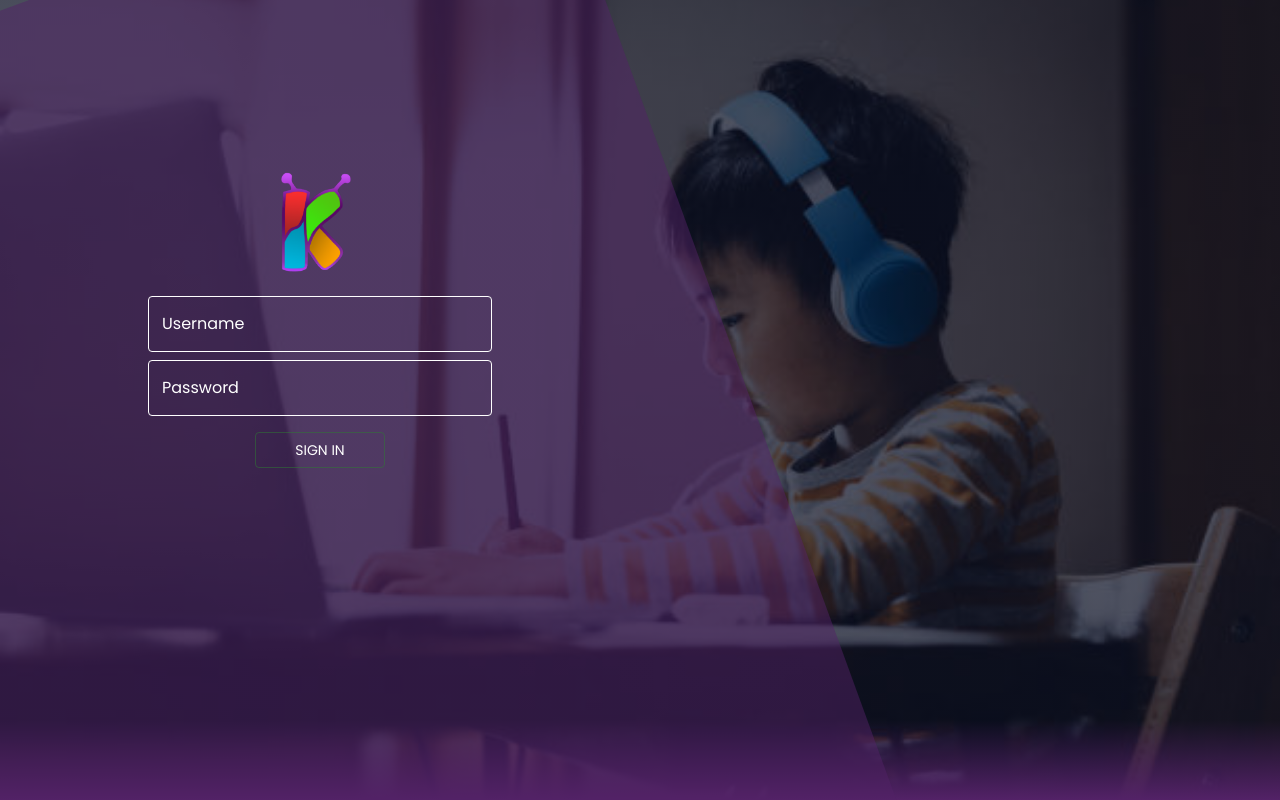
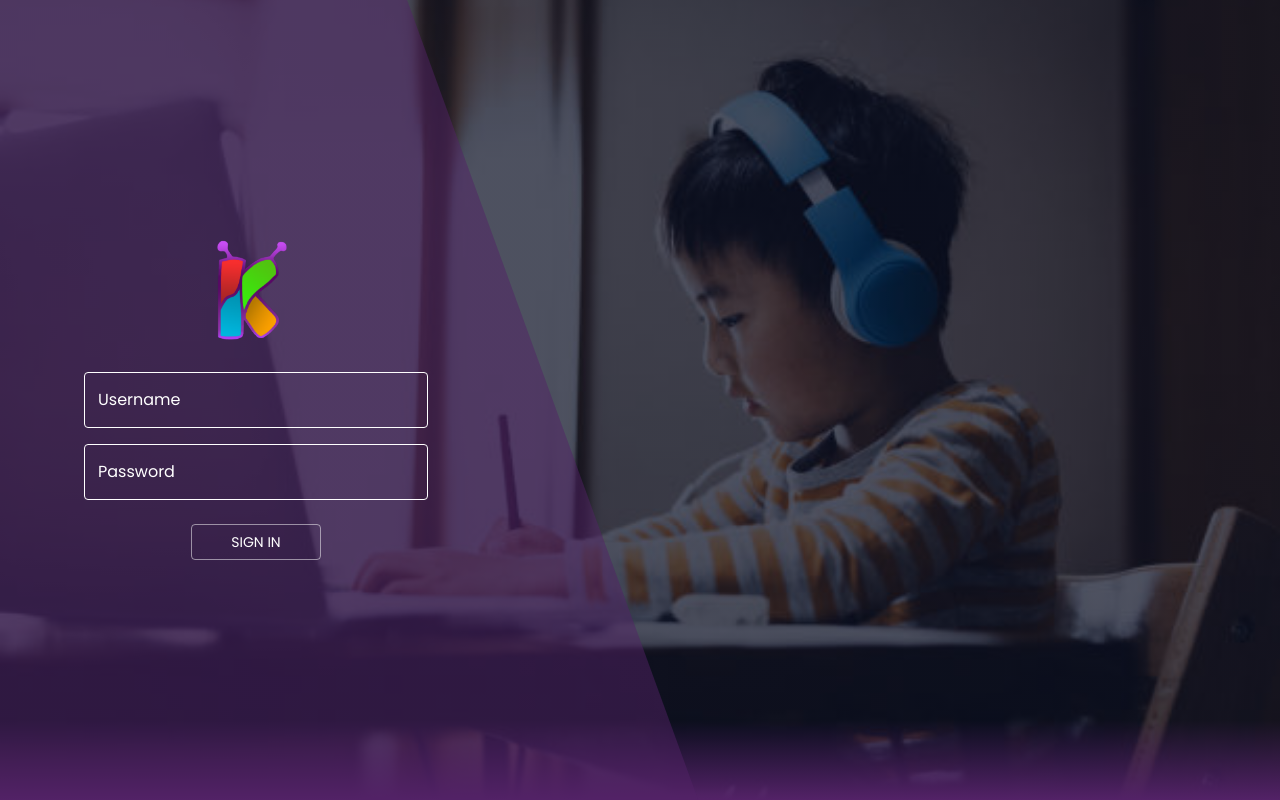
Before and after one commit to BPHX/konek-react-app, a React (Create React App) app: page /sign-in in a window 1280 px wide. Built offline with nearby package versions, Linux system fonts and the light colour scheme; a web font is replaced by a local one.

Commit message:
FORMIK, DESIGN

```diff
--- a/src/pages/auth/landing/index.css
+++ b/src/pages/auth/landing/index.css
@@ -13,7 +13,7 @@
 
 .landing-page .frm-sign-in {
   position: absolute;
-  width: 50vw;
+  width: 40vw;
   height: 100vh;
   display: flex;
   justify-content: center;
@@ -22,7 +22,7 @@
 
 .landing-page .frm-bg {
   position: absolute;
-  width: 100vw;
+  width: 85vw;
   height: 140vh;
   top: 0;
   left: -40vw;
@@ -46,7 +46,6 @@
   z-index:1;
   position: relative;
   text-align:center;
-  margin-top: -20vh;
 }
 
 .landing-page .frm-container fieldset,
@@ -57,8 +56,71 @@
   color: #fff;
 }
 
-
-
 .landing-page .intro {
   text-align: center;
+  width: 50vw;
+  text-align: center;
+  margin: auto;
+  margin-top: 10vh;
+  color: #fff;
 }
+
+@keyframes colorChange {
+  0% {
+    color: #4caf50;
+  }
+
+  25% {
+    color: darkviolet;
+  }
+
+  50% {
+    color: green;
+  }
+
+  75% {
+    color: yellowgreen;
+  }
+
+  100% {
+    color: #4caf50;
+  }
+}
+
+.intro .color-swap {
+  animation-name: colorChange;
+  animation-duration: 6s;
+  animation-iteration-count: infinite;
+  font-size: 5rem;
+  font-weight: 750;
+}
+
+.intro .title {
+  margin-top: -2vh;
+  font-weight: 600;
+  font-size: 4rem;
+}
+
+.intro .subtitle {
+  font-size: 1.2rem;
+  line-height: 1.8rem;
+  text-align: center;
+  margin-bottom: 30px;
+}
+
+.intro .btn {
+  font-size: large;
+  color: #fff;
+  position: inherit;
+  padding: 5px 25px;
+  border: solid 1px #fff;
+  border-radius: 40px;
+  border-color: #fff;
+  margin-left: -40px;
+}
+
+.intro .btn:hover {
+  background-color: rgba(8, 142, 8, 0.5);
+  border: solid 1px #fff;
+  transition: ease-out 0.3s;
+}
--- a/src/pages/auth/landing/index.js
+++ /dev/null
@@ -1,48 +0,0 @@
-import { Button, Typography, Box, Slide, Zoom } from "@mui/material";
-import { Link, useLocation } from "react-router-dom";
-import SignInForm from "../sign-in/form";
-import "./index.css";
-
-function LandingPage() {
-  const location = useLocation();
-  const open = location.pathname === "/sign-in";
-  return (
-    <Box className="landing-page">
-      <Slide in={open} direction="right">
-        <Box>
-          <SignInForm />
-        </Box>
-      </Slide>
-      <Zoom in={!open}>
-        <Box className="intro">
-          <Typography variant="h1" component="h1" className="color-swap">
-            Online Learning
-          </Typography>
-
-          <Typography variant="title" component="h3" className="title">
-            Made More Fun!
-          </Typography>
-
-          <Typography
-            variant="subtitle1"
-            component="p"
-            className="subtitle"
-            mt={5}
-          >
-            KONEK lets teachers and students conduct a video conferencing
-            session for their lesson discussions and testing the students on
-            what they have have learned with regards to their lesson in a form
-            of enjoyable interactive games
-          </Typography>
-          <Link to="/sign-in">
-            <Button variant="outlined" className="btn">
-              KONEK
-            </Button>
-          </Link>
-        </Box>
-      </Zoom>
-    </Box>
-  );
-}
-
-export default LandingPage;
--- /dev/null
+++ b/src/pages/auth/landing/index.jsx
@@ -0,0 +1,55 @@
+import { Button, Typography, Box, Slide, Zoom } from "@mui/material";
+import { Link, useLocation } from "react-router-dom";
+import Logo from "../../../components/logo/logo";
+import SignInForm from "../sign-in/form";
+import "./index.css";
+
+function LandingPage() {
+  const location = useLocation();
+  const open = location.pathname === "/sign-in";
+
+  return (
+    <Box className="landing-page">
+      <Slide in={open} direction="right">
+        <Box>
+          <SignInForm />
+        </Box>
+      </Slide>
+      <Zoom in={!open}>
+        <Box className="intro">
+          <Box mb={20}>
+            <Link to="/landing">
+              <Logo lg />
+            </Link>
+          </Box>
+          <Typography variant="h1" component="h1" className="color-swap">
+            Online Learning
+          </Typography>
+
+          <Typography variant="title" component="h3" className="title">
+            Made More Fun!
+          </Typography>
+
+          <Typography
+            variant="subtitle1"
+            component="p"
+            className="subtitle"
+            mt={5}
+          >
+            KONEK lets teachers and students conduct a video conferencing
+            session for their lesson discussions and testing the students on
+            what they have have learned with regards to their lesson in a form
+            of enjoyable interactive games
+          </Typography>
+          <Link to="/sign-in">
+            <Button variant="outlined" className="btn">
+              KONEK
+            </Button>
+          </Link>
+        </Box>
+      </Zoom>
+    </Box>
+  );
+}
+
+export default LandingPage;
--- a/src/pages/auth/sign-in/form.js
+++ /dev/null
@@ -1,58 +0,0 @@
-import { Button, Box, TextField } from "@mui/material";
-import { Link } from "react-router-dom";
-import Logo from "../../../components/logo/logo";
-
-function SignInForm() {
-  return (
-    <Box className="frm-sign-in">
-      <Box className="frm-bg" />
-      <Box className="frm-container" component="form">
-        <Link to="/landing">
-          <Logo lg />
-        </Link>
-        <TextField
-          id="txt-user"
-          label="Username"
-          name="username"
-          color="white"
-          helperText=""
-          sx={{
-            display: "block",
-            marginTop: 3,
-            color: "#fff",
-          }}
-        />
-        <TextField
-          id="txt-pass"
-          label="Password"
-          type="password"
-          name="password"
-          color="white"
-          sx={{
-            display: "block",
-            marginTop: 1,
-            color: "#fff",
-          }}
-        />
-        <Box
-          sx={{
-            display: "block",
-            marginTop: 2,
-          }}
-        >
-          <Button
-            className="btn-submit"
-            type="submit"
-            color="success"
-            variant="outlined"
-            sx={{ width: 130, color: "#fff" }}
-          >
-            Sign In
-          </Button>
-        </Box>
-      </Box>
-    </Box>
-  );
-}
-
-export default SignInForm;
--- /dev/null
+++ b/src/pages/auth/sign-in/form.jsx
@@ -0,0 +1,82 @@
+import { Button, Box, TextField } from "@mui/material";
+import { Link } from "react-router-dom";
+import { useFormik } from "formik";
+import Logo from "../../../components/logo/logo";
+import LoginSchema, { initialLog } from "./schema";
+import useAuth from "../../../hooks/use-auth";
+
+function SignInForm() {
+  const formik = useFormik({
+    initialValues: initialLog,
+
+    validationSchema: LoginSchema,
+    onSubmit: () => {
+      useAuth
+        .then(() => {})
+        .catch(() => {})
+        .finally(() => {});
+    },
+  });
+
+  return (
+    <Box className="frm-sign-in">
+      <Box className="frm-bg" />
+      <Box
+        className="frm-container"
+        component="form"
+        onSubmit={formik.handleSubmit}
+        autoComplete="off"
+      >
+        <Link to="/landing">
+          <Logo lg />
+        </Link>
+        <TextField
+          id="txt-user"
+          label="Username"
+          name="username"
+          value={formik.values.username}
+          onChange={formik.handleChange}
+          onBlur={formik.handleBLur}
+          error={formik.touched.username && Boolean(formik.errors.username)}
+          helperText={formik.touched.username && formik.errors.username}
+          color="white"
+          sx={{
+            display: "block",
+            marginTop: 4,
+            color: "#fff",
+          }}
+        />
+        <TextField
+          id="txt-pass"
+          label="Password"
+          type="password"
+          name="password"
+          color="white"
+          value={formik.values.password}
+          onChange={formik.handleChange}
+          onBlur={formik.handleBLur}
+          error={formik.touched.password && Boolean(formik.errors.password)}
+          helperText={formik.touched.password && formik.errors.password}
+          sx={{
+            display: "block",
+            marginTop: 2,
+            color: "#fff",
+          }}
+        />
+        <Box sx={{ display: "block", marginTop: 3 }}>
+          <Button
+            className="btn-submit"
+            type="submit"
+            color="white"
+            variant="outlined"
+            sx={{ width: 130, color: "#fff" }}
+          >
+            Sign In
+          </Button>
+        </Box>
+      </Box>
+    </Box>
+  );
+}
+
+export default SignInForm;
--- /dev/null
+++ b/src/pages/auth/sign-in/schema.js
@@ -0,0 +1,12 @@
+import { string, object } from "yup";
+
+const LoginSchema = object().shape({
+  username: string().required("Required"),
+  password: string().required("Required"),
+});
+
+export const initialLog = {
+  username: "",
+  password: "",
+};
+export default LoginSchema;
--- a/src/pages/auth/sign-out/index.js
+++ /dev/null
@@ -1,14 +0,0 @@
-import React from "react";
-import { Navigate } from "react-router-dom";
-import useToken, { withToken } from "../../../hooks/use-token";
-
-function SignOutPage() {
-  const [token] = useToken();
-  if (token) {
-    sessionStorage.clear();
-    return <Navigate to="/sign-in" state={{ message: "Logout Successful" }} />;
-  }
-  return <Navigate to="/sign-in" />;
-}
-
-export default withToken(SignOutPage);
--- /dev/null
+++ b/src/pages/auth/sign-out/index.jsx
@@ -0,0 +1,14 @@
+import React from "react";
+import { Navigate } from "react-router-dom";
+import useToken, { withToken } from "../../../hooks/use-token";
+
+function SignOutPage() {
+  const [token] = useToken();
+  if (token) {
+    sessionStorage.clear();
+    return <Navigate to="/sign-in" state={{ message: "Logout Successful" }} />;
+  }
+  return <Navigate to="/sign-in" />;
+}
+
+export default withToken(SignOutPage);
```
Also changed, not shown: src/pages/auth/sign-in/index.js (deleted, +0 -11 lines), src/pages/auth/sign-in/index.jsx (added, +11 -0 lines).
